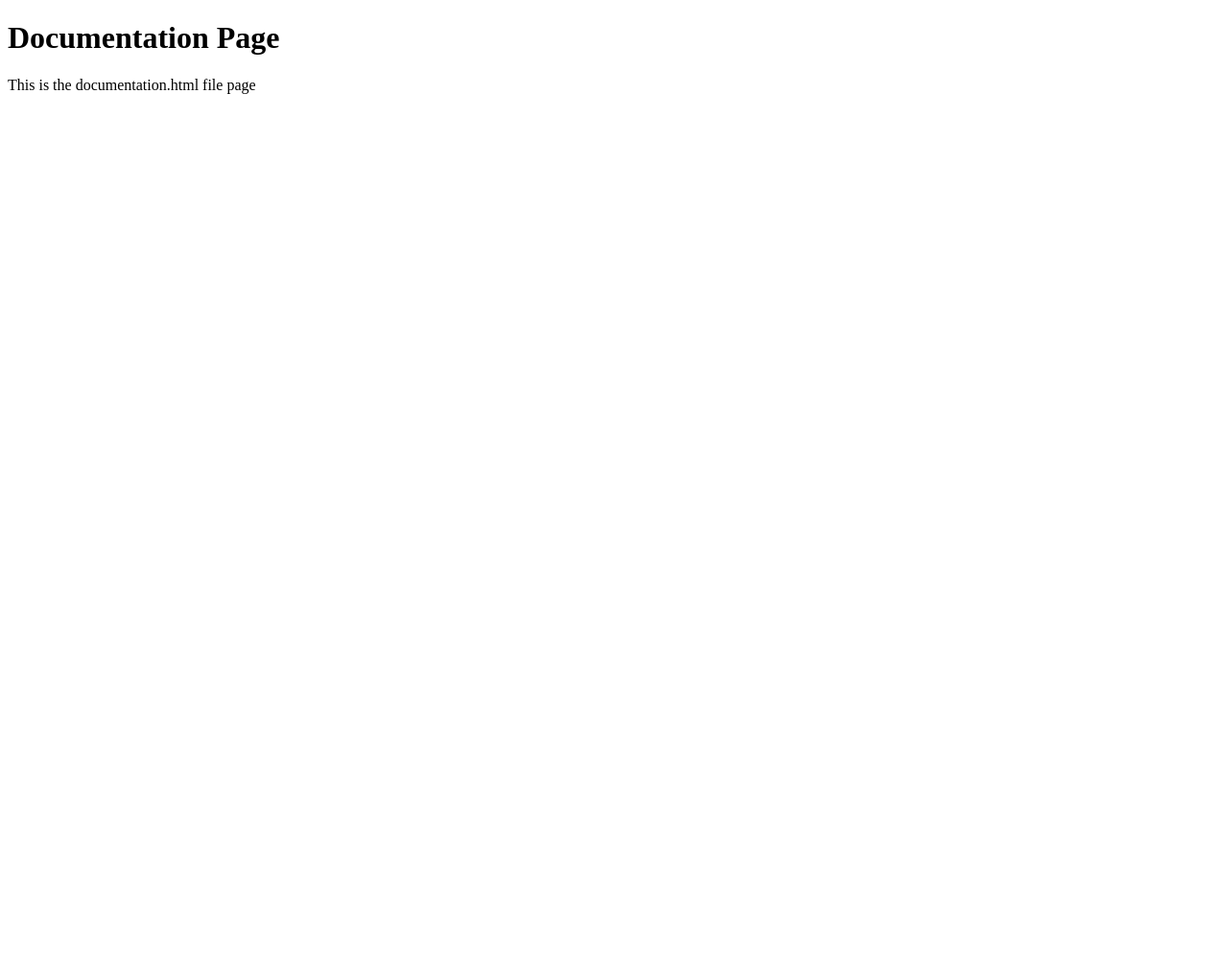
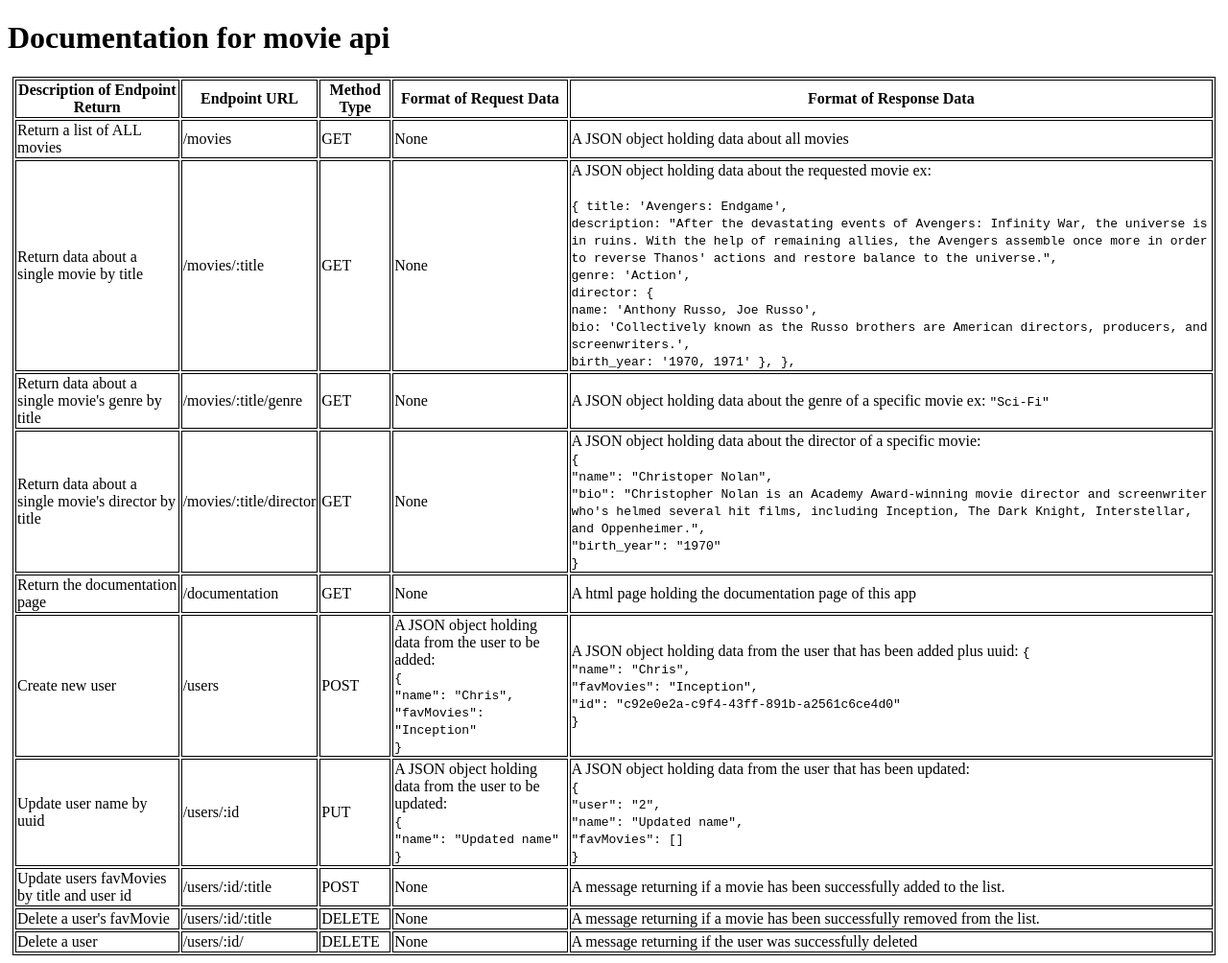
Before and after one commit to QuFranklin/movie_api, a website: page public/documentation.html in a window 1280 px wide. Shown: the whole page at 96% size. Before the commit the page ends 800 px from the top, so only its background shows below. Drawn offline with Linux system fonts and the light colour scheme.

Commit message:
updated documentation for endpoints

```diff
--- a/public/documentation.html
+++ b/public/documentation.html
@@ -1,15 +1,158 @@
 <!DOCTYPE html>
 <html lang="en">
-
 <head>
     <meta charset="UTF-8">
     <meta name="viewport" content="width=device-width, initial-scale=1.0">
-    <title>Documentation</title>
+    <title>Documention for movie api</title>
+    <style>
+        table , th, td {
+            margin: 5px;
+            border: 1px solid;
+        }
+    </style>
 </head>
+<body>
+    <h1>Documentation for movie api</h1>
+    <table>
+        <thead>
+            <tr>
+                <th>Description of Endpoint Return</th>
+                <th>Endpoint URL</th>
+                <th>Method Type</th>
+                <th>Format of Request Data</th>
+                <th>Format of Response Data</th>
+            </tr>
+        </thead>
+        <tbody>
+            <tr>
+                <td>Return a list of ALL movies</td>
+                <td>/movies</td>
+                <td>GET</td>
+                <td>None</td>
+                <td>A JSON object holding data about all movies</td>
+            </tr>
+            <tr>
+                <td>Return data about a single movie by title</td>
+                <td>/movies/:title</td>
+                <td>GET</td>
+                <td>None</td>
+                <td>
+                    A JSON object holding data about the requested movie ex: <br /> <br />
+                    <code>
+                        { title: 'Avengers: Endgame',<br />
+                        description: "After the devastating events of Avengers: Infinity War, the universe is in ruins. With the help of remaining allies, the Avengers assemble once more in order to reverse Thanos' actions and restore balance to the universe.",<br />
+                        genre: 'Action',<br />
+                        director: {<br />
+                            name: 'Anthony Russo, Joe Russo',<br />
+                            bio: 'Collectively known as the Russo brothers are American directors, producers, and screenwriters.',<br />
+                            birth_year: '1970, 1971'
+                            },
+                        },
+                    </code>
+                </td>
+            </tr>
+            <tr>
+                <td>Return data about a single movie's genre by title</td>
+                <td>/movies/:title/genre</td>
+                <td>GET</td>
+                <td>None</td>
+                <td>A JSON object holding data about the genre of a specific movie ex:
+                    <code>
+                        "Sci-Fi"
+                    </code>
+                </td>
+            </tr>
+            <tr>
+                <td>Return data about a single movie's director by title</td>
+                <td>/movies/:title/director</td>
+                <td>GET</td>
+                <td>None</td>
+                <td>A JSON object holding data about the director of a specific movie:<br />
+                    <code>
+                        {<br />
+                            "name": "Christoper Nolan",<br />
+                            "bio": "Christopher Nolan is an Academy Award-winning movie director and screenwriter who's helmed several hit films, including Inception, The Dark Knight, Interstellar, and Oppenheimer.",<br />
+                            "birth_year": "1970"<br />
+                        }
+                    </code>
+                </td>
+            </tr>
+            <tr>
+                <td>Return the documentation page</td>
+                <td>/documentation</td>
+                <td>GET</td>
+                <td>None</td>
+                <td>A html page holding the documentation page of this app</td>
+            </tr>
+            <tr>
+                <td>Create new user</td>
+                <td>/users</td>
+                <td>POST</td>
+                <td>A JSON object holding data from the user to be added:<br />
+                    <code>
+                        {<br />
+                            "name": "Chris", <br />
+                            "favMovies": "Inception"<br />
+                        }
+                    </code>
+                </td>
+                <td>A JSON object holding data from the user that has been added plus uuid:
+                    <code>
+                        {<br />
+                            "name": "Chris",<br />
+                            "favMovies": "Inception",<br />
+                            "id": "c92e0e2a-c9f4-43ff-891b-a2561c6ce4d0"<br />
+                        }
+                    </code>
+                </td>
+            </tr>
+            <tr>
+                <td>Update user name by uuid</td>
+                <td>/users/:id</td>
+                <td>PUT</td>
+                <td>A JSON object holding data from the user to be updated:<br />
+                    <code>
+                        {<br />
+                            "name": "Updated name"<br />
+                        }
+                    </code>
+                </td>
+                <td>A JSON object holding data from the user that has been updated:<br />
+                    <code>
+                        {<br />
+                            "user": "2",<br />
+                            "name": "Updated name",<br />
+                            "favMovies": []<br />
+                        }
+                    </code>
+                </td>
+            </tr>
+            <tr>
+                <td>Update users favMovies by title and user id</td>
+                <td>/users/:id/:title</td>
+                <td>POST</td>
+                <td>None</td>
+                <td>A message returning if a movie has been successfully added to the list.
+                </td>
+            </tr>
+            <tr>
+                <td>Delete a user's favMovie</td>
+                <td>/users/:id/:title</td>
+                <td>DELETE</td>
+                <td>None</td>
+                <td>A message returning if a movie has been successfully removed from the list.
 
-<body>
-    <h1>Documentation Page</h1>
-    <p>This is the documentation.html file page</p>
+                </td>
+                </tr>
+            <tr>
+                <td>Delete a user</td>
+                <td>/users/:id/</td>
+                <td>DELETE</td>
+                <td>None</td>
+                <td>A message returning if the user was successfully deleted</td>
+            </tr>
+        </tbody>
+    </table>
+
 </body>
-
 </html>
```
